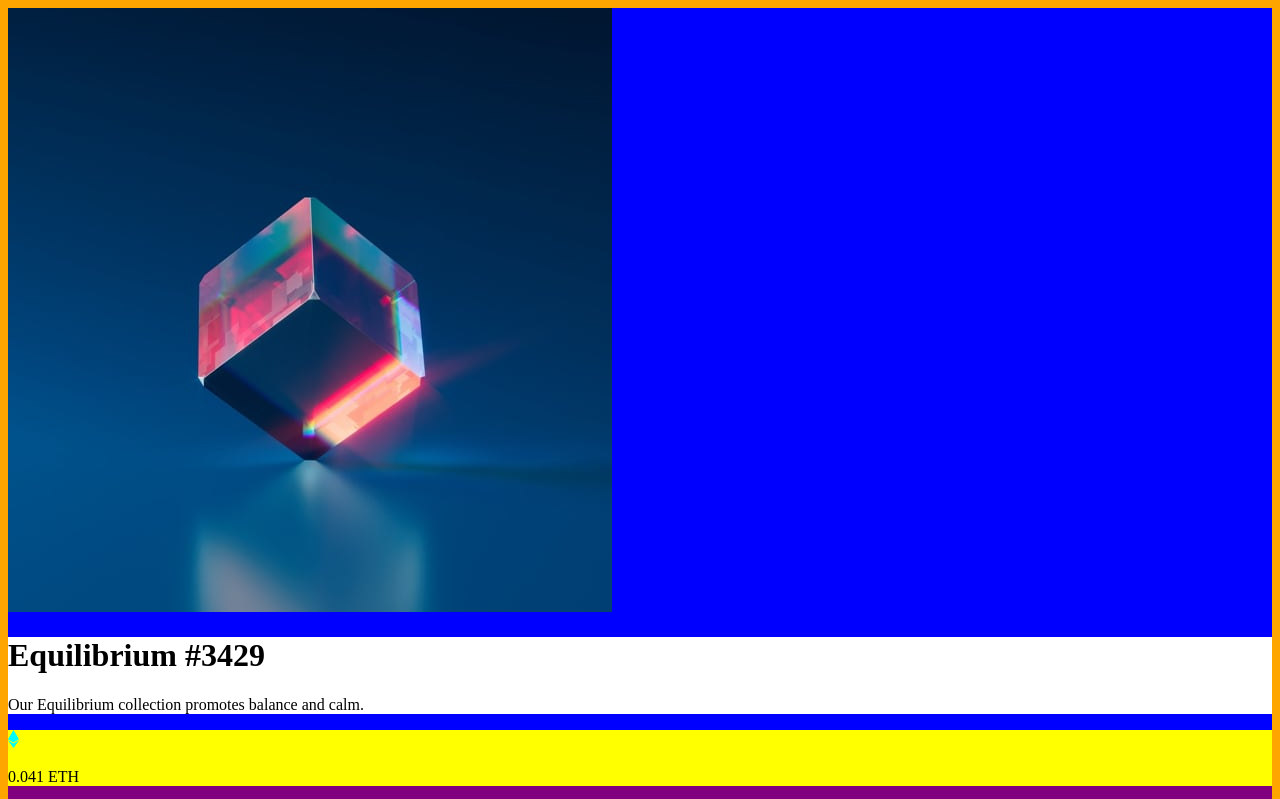
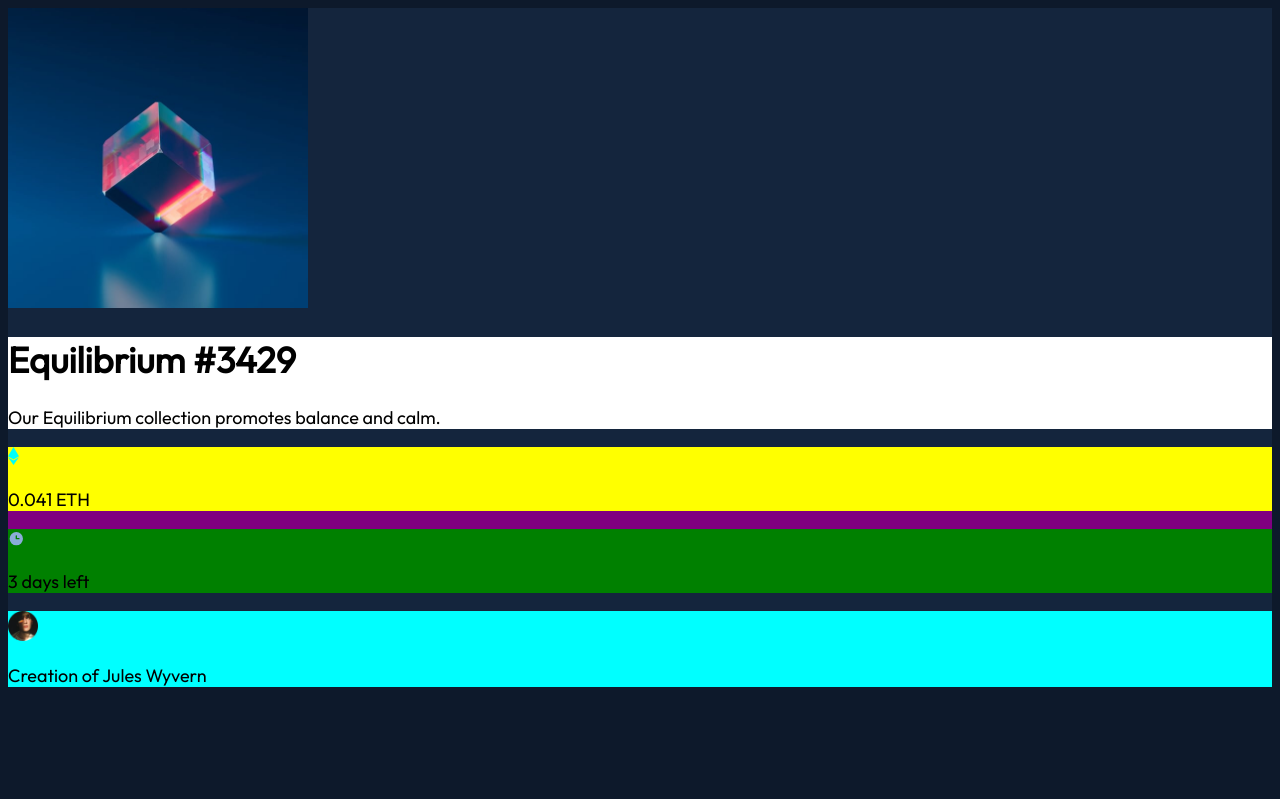
Before and after one commit to Brian-Lin-2/frontend-mentor-nft, a plain HTML site: page index.html in a window 1280 px wide. Shown: the top 799 px of the page. Drawn offline with Linux system fonts and the light colour scheme.

Commit message:
Add basic styling (fonts, image reshaping).

```diff
--- a/index.html
+++ b/index.html
@@ -13,10 +13,10 @@
 </head>
 <body>
   <!-- Flexbox. -->
-  <div class="container">
+  <div class="card">
 
     <div class="nft">
-      <img src="/images/image-equilibrium.jpg" alt="NFT">
+      <img class="equilibrium" src="/images/image-equilibrium.jpg" alt="NFT">
 
       <div class="text">
         <h1>Equilibrium #3429</h1>
@@ -38,7 +38,7 @@
       </div>
 
       <div class="footer">
-        <img src="/images/image-avatar.png" alt="creator">
+        <img class="author" src="/images/image-avatar.png" alt="creator">
         <p>Creation of Jules Wyvern</p>
       </div>
 
--- a/styles.css
+++ b/styles.css
@@ -1,9 +1,18 @@
+@import url(https://fonts.googleapis.com/css?family=Outfit);
+
 body {
-    background: orange;
+    background: hsl(217, 54%, 11%);
+    font-size: 18px;
+    font-family: 'Outfit', sans-serif;
 }
 
-.container {
-    background: blue;
+.card {
+    background: hsl(216, 50%, 16%);
+}
+
+.equilibrium {
+    width: 300px;
+    height: 300px;
 }
 
 .text {
@@ -25,3 +34,8 @@ body {
 .footer {
     background: cyan;
 }
+
+.author {
+    width: 30px;
+    height: 30px;
+}
```
